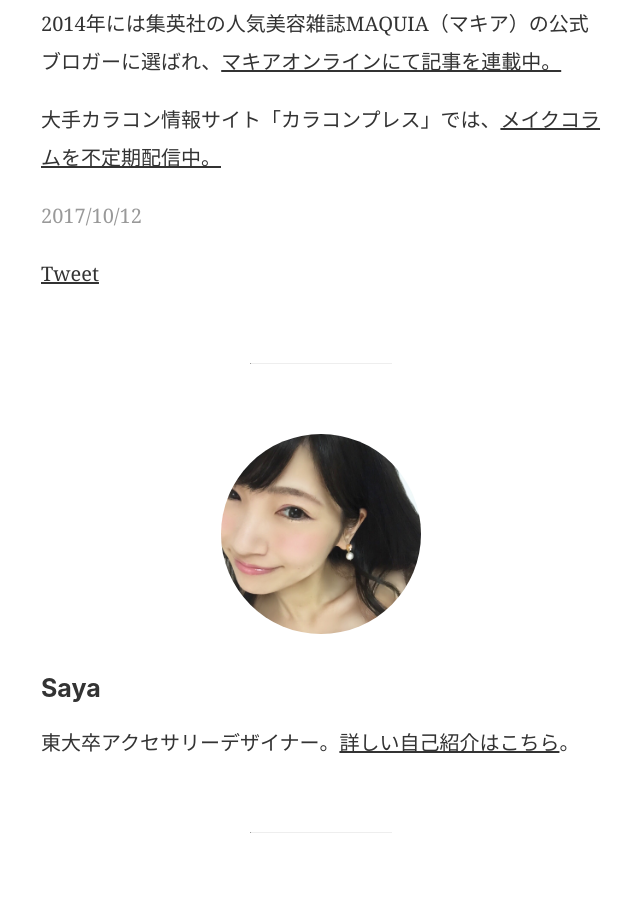
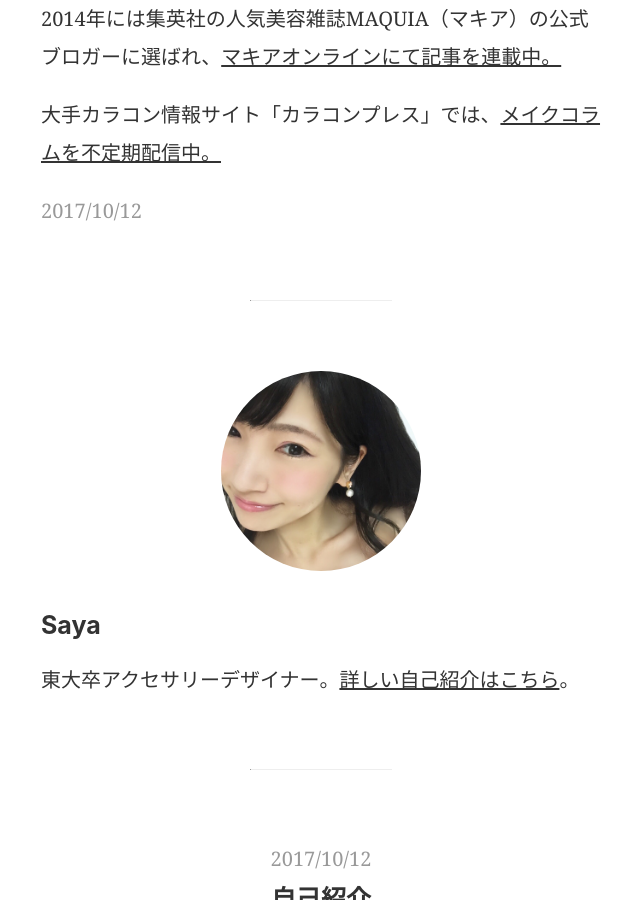
Before and after one commit to sayazamurai/blog, a Jekyll site: the page built from _posts/2017-10-12-about-me.md, in a window 1280 px wide and 900 px high, scrolled down 3066 px. Shown: the whole window, without its empty margins (319-959 px from the left). Built offline with Jekyll 4.4.1, drawn with Linux system fonts in a browser that asks for light colours; comment, search, counter and statistics services are not loaded.

Commit message:
Update default.html

```diff
--- a/_layouts/default.html
+++ b/_layouts/default.html
@@ -21,7 +21,7 @@
     <meta charset="utf-8">
     <meta http-equiv="X-UA-Compatible" content="IE=edge">
     <meta name="viewport" content="width=device-width, initial-scale=1">
-    <link rel="alternate" type="application/rss+xml" title="{{ site.title | escape }}" href="{{ "/feed.xml" | relative_url }}">
+    {% feed_meta %}
     <link rel="stylesheet" href="{{ "/static/app.css" | relative_url }}">
     <link rel="shortcut icon" href="{{ "/favicon.ico" | relative_url }}" />
     {% seo %}
@@ -51,7 +51,7 @@
         <section class="pv2">
           <h1 class="mt0 mb1">{{page.title}}</h1>
           {% if page.date %}
-            <p class="silver mt0 mb3 pb1">
+            <p class="silver mt0">
               <time datetime="{{ page.date | date_to_xmlschema }}">
                 {{page.date | date: site.date_format }}
               </time>
@@ -72,13 +72,6 @@
               </time>
             </p>
           {% endif %}
-          <p>
-            <a class="twitter-share-button"
-            href="https://twitter.com/intent/tweet"
-            data-size="large"
-            data-via="{{ site.twitter_account }}">
-            Tweet</a>
-          </p>
         </section>
         <hr />
         <section class="pv2">
```
